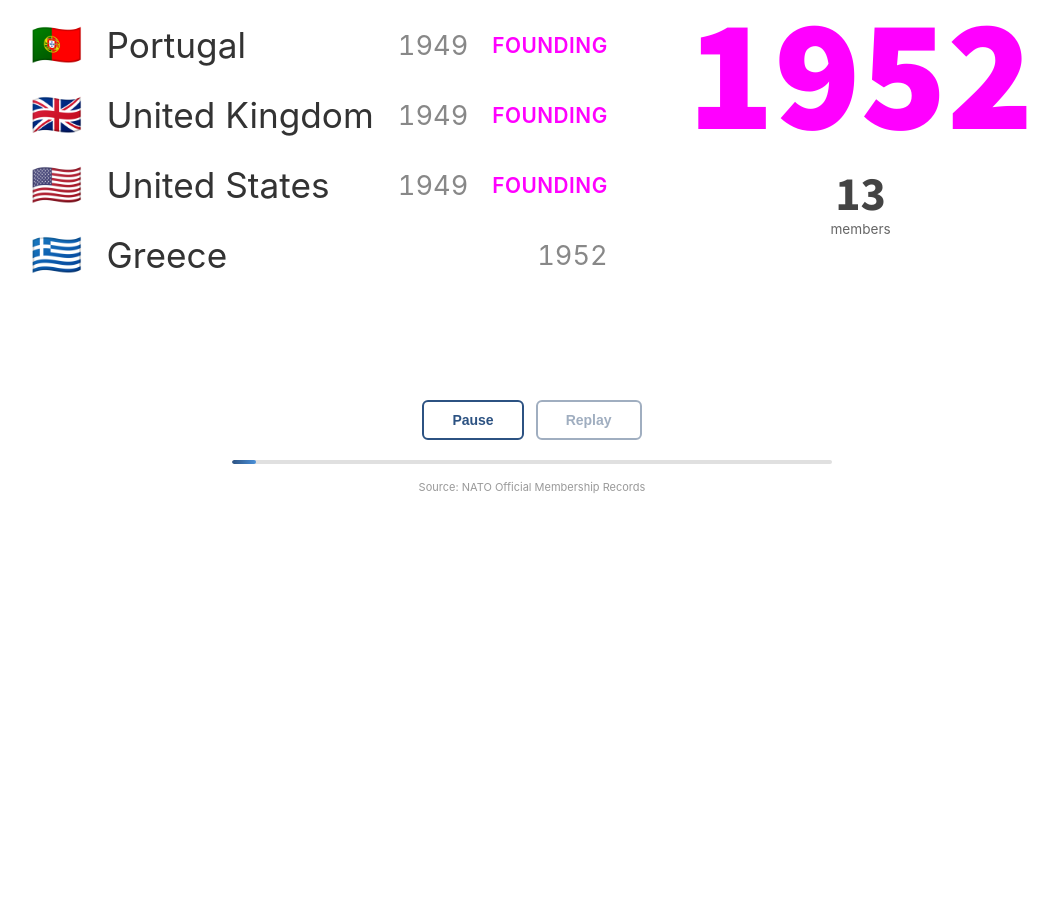
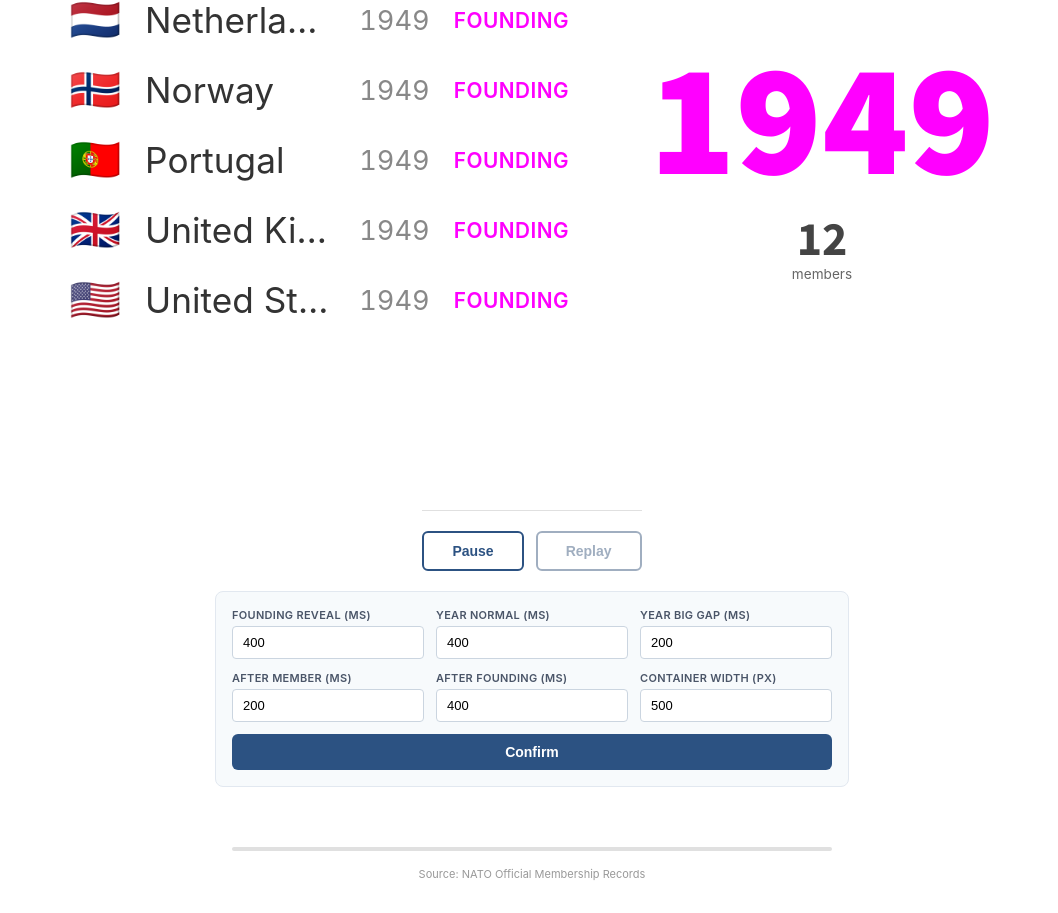
Before and after one commit to michaelcicirko/wef-risk-visualization, a React (Vite) app: page /nato-timeline-vertical in a window 1280 px wide. Shown: the part 274-1187 px from the top of the page, without its empty margins (108-1166 px from the left). Before the commit the page ends 800 px from the top, so only its background shows below. Built offline with nearby package versions, Linux system fonts and the light colour scheme.

Commit message:
Add timing controls UI and adjustable container width for NATO timeline

```diff
--- a/src/pages/NATOTimelineVertical.jsx
+++ b/src/pages/NATOTimelineVertical.jsx
@@ -43,7 +43,7 @@
 const BASE_YEAR_DURATION = 1500;
 const TOTAL_DURATION = Math.ceil(currentTime);
 const VISIBLE_COUNT = 5; // Number of visible members in the feed
-const MEMBER_REVEAL_DELAY = 200; // ms between each member reveal (founding members)
+const MEMBER_REVEAL_DELAY = 400; // ms between each member reveal (founding members)
 
 function NATOTimelineVertical() {
   const [year, setYear] = useState(YEAR_START);
@@ -63,6 +63,24 @@
   // Use refs for counters to prevent useEffect from restarting
   const foundingRevealedCountRef = useRef(1); // Belgium already showing (index 1)
   const yearRevealedCountRef = useRef(0); // Members revealed for current join year
+
+  // Timing controls - editable via UI
+  const [foundingRevealDelay, setFoundingRevealDelay] = useState(400);
+  const [yearNormalDelay, setYearNormalDelay] = useState(400);
+  const [yearBigGapDelay, setYearBigGapDelay] = useState(200);
+  const [afterMemberRevealDelay, setAfterMemberRevealDelay] = useState(200);
+  const [afterFoundingDelay, setAfterFoundingDelay] = useState(400);
+  const [containerWidth, setContainerWidth] = useState(500);
+
+  // Input state for timing controls
+  const [timingInputs, setTimingInputs] = useState({
+    foundingRevealDelay: 400,
+    yearNormalDelay: 400,
+    yearBigGapDelay: 200,
+    afterMemberRevealDelay: 200,
+    afterFoundingDelay: 400,
+    containerWidth: 500
+  });
 
   // Get founding members sorted alphabetically
   const foundingMembers = useMemo(() => {
@@ -90,11 +108,11 @@
             });
           });
           foundingRevealedCountRef.current += 1;
-          timeoutId = setTimeout(runAnimation, MEMBER_REVEAL_DELAY);
+          timeoutId = setTimeout(runAnimation, foundingRevealDelay);
         } else {
           // All founding members revealed - start year countdown
           setAnimationPhase('year-advance');
-          timeoutId = setTimeout(runAnimation, 500);
+          timeoutId = setTimeout(runAnimation, afterFoundingDelay);
         }
 
       } else if (animationPhase === 'year-advance') {
@@ -129,12 +147,12 @@
             // More members to reveal - switch to reveal phase
             yearRevealedCountRef.current = 1; // First member already added
             setAnimationPhase('revealing-year-members');
-            timeoutId = setTimeout(runAnimation, MEMBER_REVEAL_DELAY);
+            timeoutId = setTimeout(runAnimation, foundingRevealDelay);
           } else {
-            // Only one member - continue advancing after brief pause (200ms)
+            // Only one member - continue advancing after brief pause
             timeoutId = setTimeout(() => {
               runAnimation();
-            }, 200);
+            }, afterMemberRevealDelay);
           }
         } else {
           // No members next year - advance year quickly
@@ -143,20 +161,22 @@
           const gapToNextJoin = nextJoinYear ? nextJoinYear - nextYear : 0;
           const isGapYear = !JOIN_YEARS.includes(nextYear);
 
-          // Speed: 400ms normal, 100ms for big gaps (>3 years to next join)
+          // Speed: normal year delay, faster for big gaps
           let delay;
           if (gapToNextJoin > 3) {
-            delay = 100; // Fast for big gaps
+            delay = yearBigGapDelay; // Fast for big gaps
           } else if (isGapYear) {
-            delay = 400; // Normal speed for gaps
+            delay = yearNormalDelay; // Normal speed for gaps
           } else {
-            delay = 400; // Normal speed for years leading to joins
+            delay = yearNormalDelay; // Normal speed for years leading to joins
           }
 
-          console.log(`Year ${currentYearInt} → ${nextYear}, delay: ${delay}ms, gap: ${gapToNextJoin}`);
+          // Step 1: Update year (triggers render)
+          yearRef.current = nextYear;
+          setYear(nextYear);
+
+          // Step 2: Schedule next animation step AFTER delay (allows render)
           timeoutId = setTimeout(() => {
-            yearRef.current = nextYear;
-            setYear(nextYear);
             runAnimation();
           }, delay);
         }
@@ -174,11 +194,11 @@
           });
           yearRevealedCountRef.current += 1;
           // Schedule next member with delay
-          timeoutId = setTimeout(runAnimation, MEMBER_REVEAL_DELAY);
+          timeoutId = setTimeout(runAnimation, foundingRevealDelay);
         } else {
-          // All members revealed - resume year advance (200ms)
+          // All members revealed - resume year advance
           setAnimationPhase('year-advance');
-          timeoutId = setTimeout(runAnimation, 200);
+          timeoutId = setTimeout(runAnimation, afterMemberRevealDelay);
         }
       }
     };
@@ -187,7 +207,7 @@
     timeoutId = setTimeout(runAnimation, PAUSE_DURATION);
 
     return () => clearTimeout(timeoutId);
-  }, [isPlaying, animationPhase, foundingMembers, currentYearMembers]);
+  }, [isPlaying, animationPhase, foundingMembers, currentYearMembers, foundingRevealDelay, yearNormalDelay, yearBigGapDelay, afterMemberRevealDelay, afterFoundingDelay]);
 
   const handleReplay = useCallback(() => {
     setYear(YEAR_START);
@@ -240,7 +260,7 @@
         {/* Content Container */}
         <div className={styles.content}>
           {/* Left: Member List - exactly 10 items, fade in at bottom, fade out at top */}
-          <div className={styles.listContainer}>
+          <div className={styles.listContainer} style={{ width: `${containerWidth}px` }}>
             <div className={styles.memberList}>
               <AnimatePresence mode="popLayout">
                 {displayMembers.map((member, index) => (
@@ -307,6 +327,91 @@
           </button>
         </div>
 
+        {/* Timing Controls */}
+        <div className={styles.timingControls}>
+          <div className={styles.timingGrid}>
+            <div className={styles.timingField}>
+              <label>Founding Reveal (ms)</label>
+              <input
+                type="number"
+                value={timingInputs.foundingRevealDelay}
+                onChange={(e) => setTimingInputs(prev => ({ ...prev, foundingRevealDelay: parseInt(e.target.value) || 0 }))}
+                min="50"
+                max="2000"
+                step="50"
+              />
+            </div>
+            <div className={styles.timingField}>
+              <label>Year Normal (ms)</label>
+              <input
+                type="number"
+                value={timingInputs.yearNormalDelay}
+                onChange={(e) => setTimingInputs(prev => ({ ...prev, yearNormalDelay: parseInt(e.target.value) || 0 }))}
+                min="50"
+                max="2000"
+                step="50"
+              />
+            </div>
+            <div className={styles.timingField}>
+              <label>Year Big Gap (ms)</label>
+              <input
+                type="number"
+                value={timingInputs.yearBigGapDelay}
+                onChange={(e) => setTimingInputs(prev => ({ ...prev, yearBigGapDelay: parseInt(e.target.value) || 0 }))}
+                min="50"
+                max="2000"
+                step="50"
+              />
+            </div>
+            <div className={styles.timingField}>
+              <label>After Member (ms)</label>
+              <input
+                type="number"
+                value={timingInputs.afterMemberRevealDelay}
+                onChange={(e) => setTimingInputs(prev => ({ ...prev, afterMemberRevealDelay: parseInt(e.target.value) || 0 }))}
+                min="50"
+                max="2000"
+                step="50"
+              />
+            </div>
+            <div className={styles.timingField}>
+              <label>After Founding (ms)</label>
+              <input
+                type="number"
+                value={timingInputs.afterFoundingDelay}
+                onChange={(e) => setTimingInputs(prev => ({ ...prev, afterFoundingDelay: parseInt(e.target.value) || 0 }))}
+                min="50"
+                max="2000"
+                step="50"
+              />
+            </div>
+            <div className={styles.timingField}>
+              <label>Container Width (px)</label>
+              <input
+                type="number"
+                value={timingInputs.containerWidth}
+                onChange={(e) => setTimingInputs(prev => ({ ...prev, containerWidth: parseInt(e.target.value) || 300 }))}
+                min="300"
+                max="800"
+                step="10"
+              />
+            </div>
+          </div>
+          <button
+            className={styles.confirmButton}
+            onClick={() => {
+              setFoundingRevealDelay(timingInputs.foundingRevealDelay);
+              setYearNormalDelay(timingInputs.yearNormalDelay);
+              setYearBigGapDelay(timingInputs.yearBigGapDelay);
+              setAfterMemberRevealDelay(timingInputs.afterMemberRevealDelay);
+              setAfterFoundingDelay(timingInputs.afterFoundingDelay);
+              setContainerWidth(timingInputs.containerWidth);
+            }}
+          >
+            Confirm
+          </button>
+        </div>
+
         {/* Progress bar */}
         <div className={styles.progressContainer}>
           <div
--- a/src/pages/NATOTimelineVertical.module.css
+++ b/src/pages/NATOTimelineVertical.module.css
@@ -3,8 +3,6 @@
   min-height: 100vh;
   background: white;
   font-family: -apple-system, BlinkMacSystemFont, 'Segoe UI', Roboto, sans-serif;
-  display: flex;
-  flex-direction: column;
 }
 
 /* Navigation */
@@ -49,12 +47,10 @@
 
 /* Main Content */
 .main {
-  flex: 1;
   display: flex;
   flex-direction: column;
   align-items: center;
   padding: 0 40px 16px;
-  min-height: 0;
 }
 
 /* Content Layout - Centered with year vertically centered */
@@ -65,13 +61,12 @@
   gap: 80px;
   width: 100%;
   max-width: 900px;
-  flex: 1;
-  min-height: 0;
+  min-height: calc(100vh - 180px); /* Fill viewport minus nav/header */
 }
 
 /* Left: Member List Container - clean, no background/border */
 .listContainer {
-  flex: 0 0 280px;
+  flex-shrink: 0;
   height: auto;
   max-height: none;
   overflow: visible;
@@ -193,8 +188,9 @@
 .controls {
   display: flex;
   gap: 12px;
-  margin-top: 20px;
-  flex-shrink: 0;
+  margin-top: 40px;
+  padding-top: 20px;
+  border-top: 1px solid #e0e0e0;
 }
 
 .controlButton {
@@ -219,6 +215,72 @@
   border-color: #a0aec0;
   color: #a0aec0;
   cursor: not-allowed;
+}
+
+/* Timing Controls */
+.timingControls {
+  margin-top: 20px;
+  margin-bottom: 40px;
+  padding: 16px;
+  background: #f7fafc;
+  border-radius: 8px;
+  border: 1px solid #e2e8f0;
+  width: 100%;
+  max-width: 600px;
+}
+
+.timingGrid {
+  display: grid;
+  grid-template-columns: repeat(3, 1fr);
+  grid-template-rows: repeat(2, auto);
+  gap: 12px;
+  margin-bottom: 12px;
+}
+
+.timingField {
+  display: flex;
+  flex-direction: column;
+  gap: 4px;
+}
+
+.timingField label {
+  font-size: 11px;
+  font-weight: 600;
+  color: #4a5568;
+  text-transform: uppercase;
+  letter-spacing: 0.3px;
+}
+
+.timingField input {
+  padding: 8px 10px;
+  border: 1px solid #cbd5e0;
+  border-radius: 4px;
+  font-size: 13px;
+  width: 100%;
+  box-sizing: border-box;
+}
+
+.timingField input:focus {
+  outline: none;
+  border-color: #2c5282;
+  box-shadow: 0 0 0 2px rgba(44, 82, 130, 0.1);
+}
+
+.confirmButton {
+  background: #2c5282;
+  color: white;
+  border: none;
+  padding: 10px 28px;
+  border-radius: 6px;
+  font-size: 14px;
+  font-weight: 600;
+  cursor: pointer;
+  transition: all 0.2s;
+  width: 100%;
+}
+
+.confirmButton:hover {
+  background: #1a365d;
 }
 
 /* Progress Bar */
```
